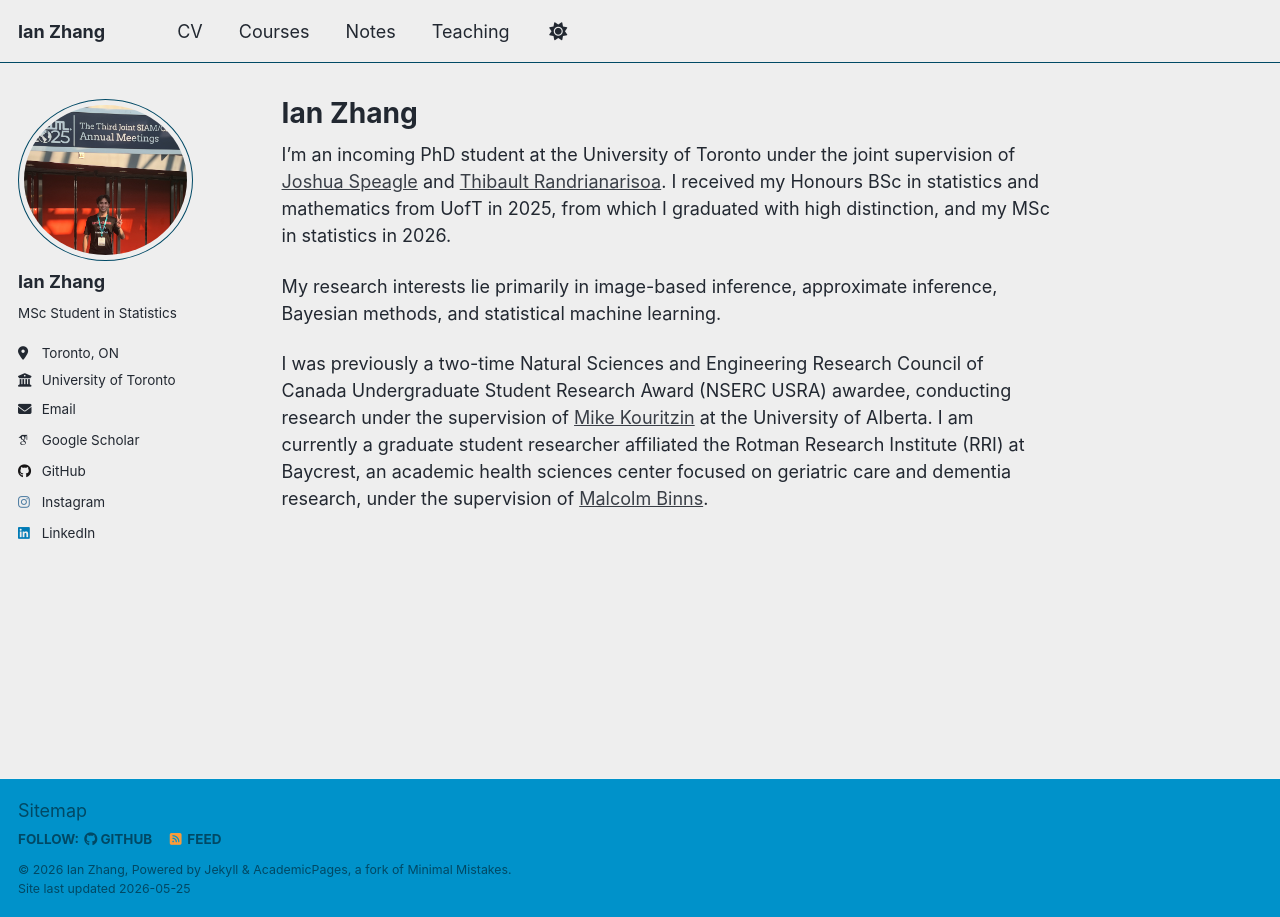
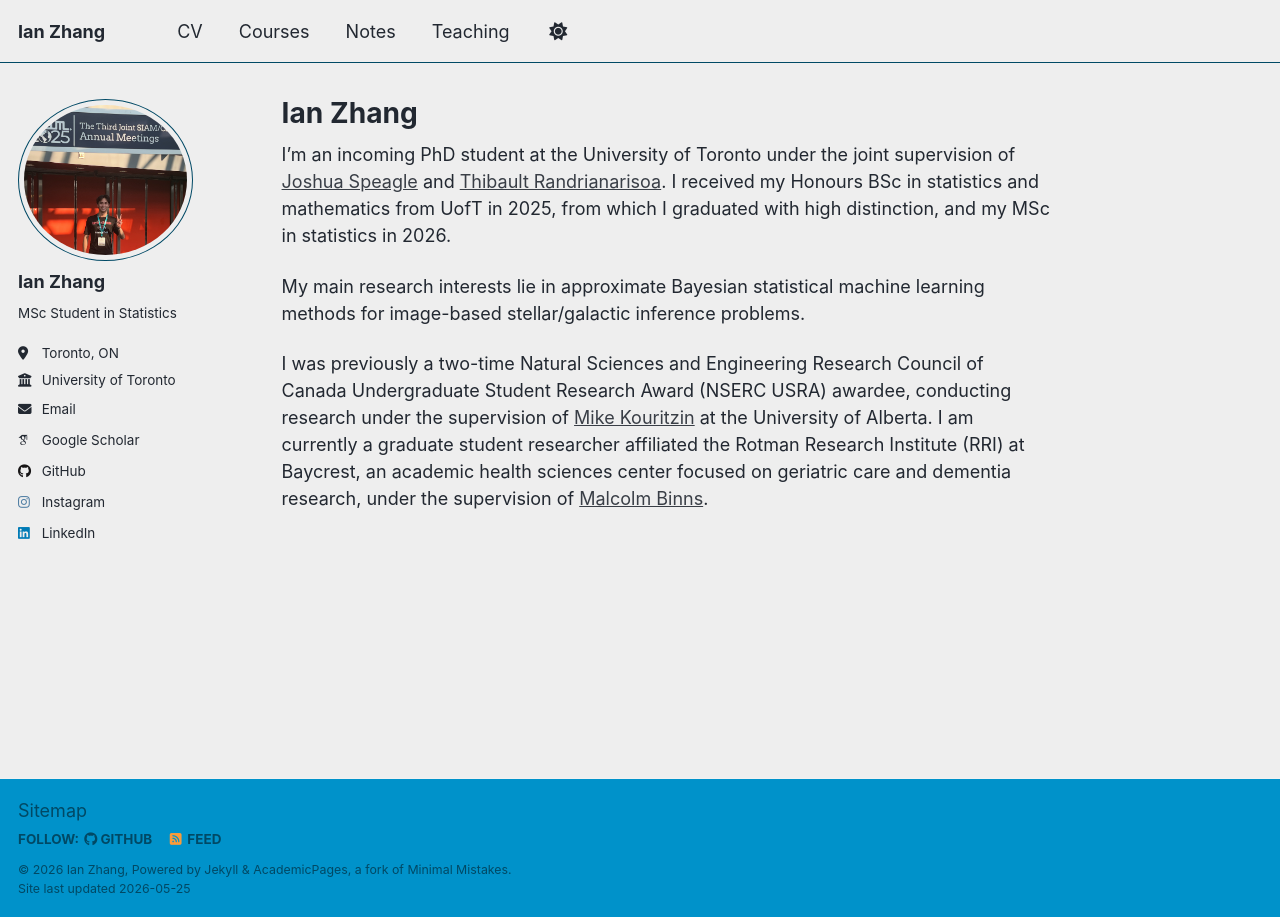
Before and after one commit to IanZhang42/ianwebsite, a Jekyll site: the page built from _pages/about.md, in a window 1280 px wide. Built offline with Jekyll 4.4.1, drawn with Linux system fonts in a browser that asks for light colours; some web fonts are replaced; a script that is not in the unit is left out.

Commit message:
Update about.md

```diff
--- a/_pages/about.md
+++ b/_pages/about.md
@@ -9,6 +9,6 @@ redirect_from:
 
 I'm an incoming PhD student at the University of Toronto under the joint supervision of [Joshua Speagle](https://joshspeagle.com/) and [Thibault Randrianarisoa](https://thibaultrandrianarisoa.netlify.app/). I received my Honours BSc in statistics and mathematics from UofT in 2025, from which I graduated with high distinction, and my MSc in statistics in 2026.
 
-My research interests lie primarily in image-based inference, approximate inference, Bayesian methods, and statistical machine learning.
+My main research interests lie in approximate Bayesian statistical machine learning methods for image-based stellar/galactic inference problems.
 
 I was previously a two-time Natural Sciences and Engineering Research Council of Canada Undergraduate Student Research Award (NSERC USRA) awardee, conducting research under the supervision of [Mike Kouritzin](https://www.math.ualberta.ca/~mkouritz/Kouritzin_M.html) at the University of Alberta. I am currently a graduate student researcher affiliated the Rotman Research Institute (RRI) at Baycrest, an academic health sciences center focused on geriatric care and dementia research, under the supervision of [Malcolm Binns](https://www.dlsph.utoronto.ca/faculty-profile/binns-malcolm/).
```
